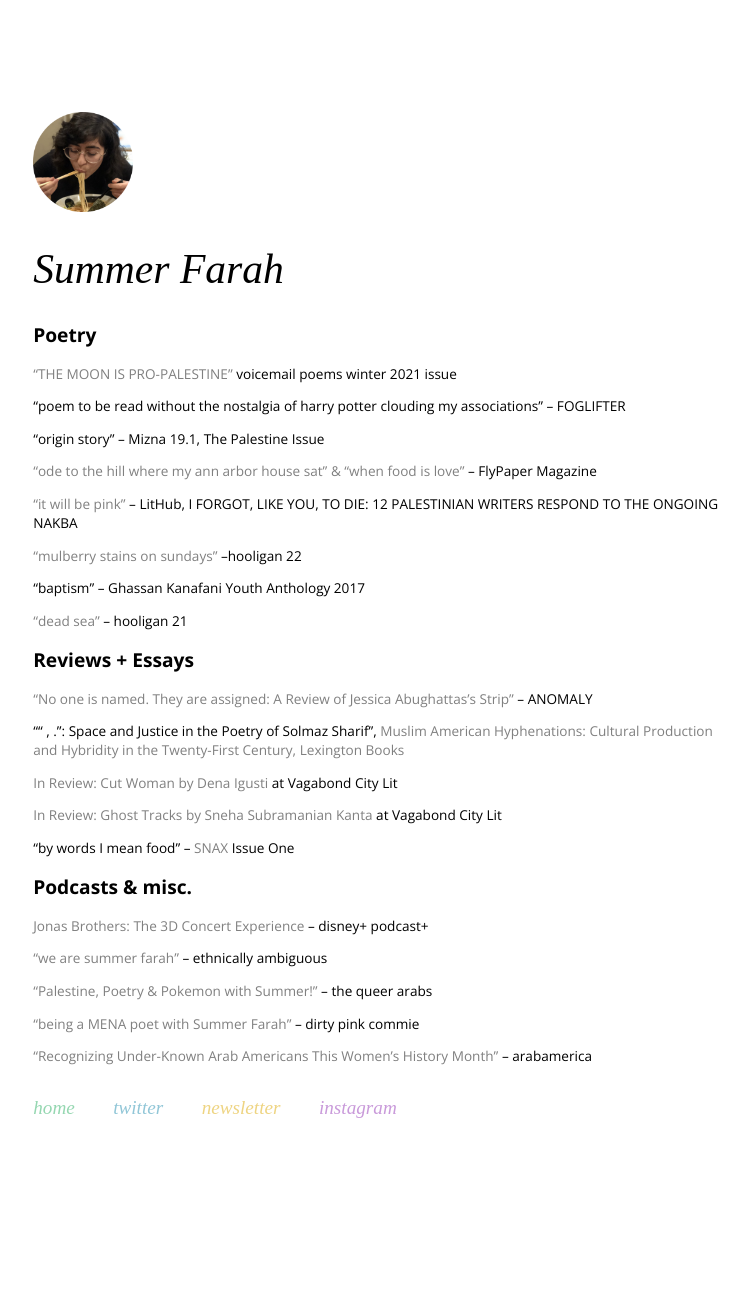
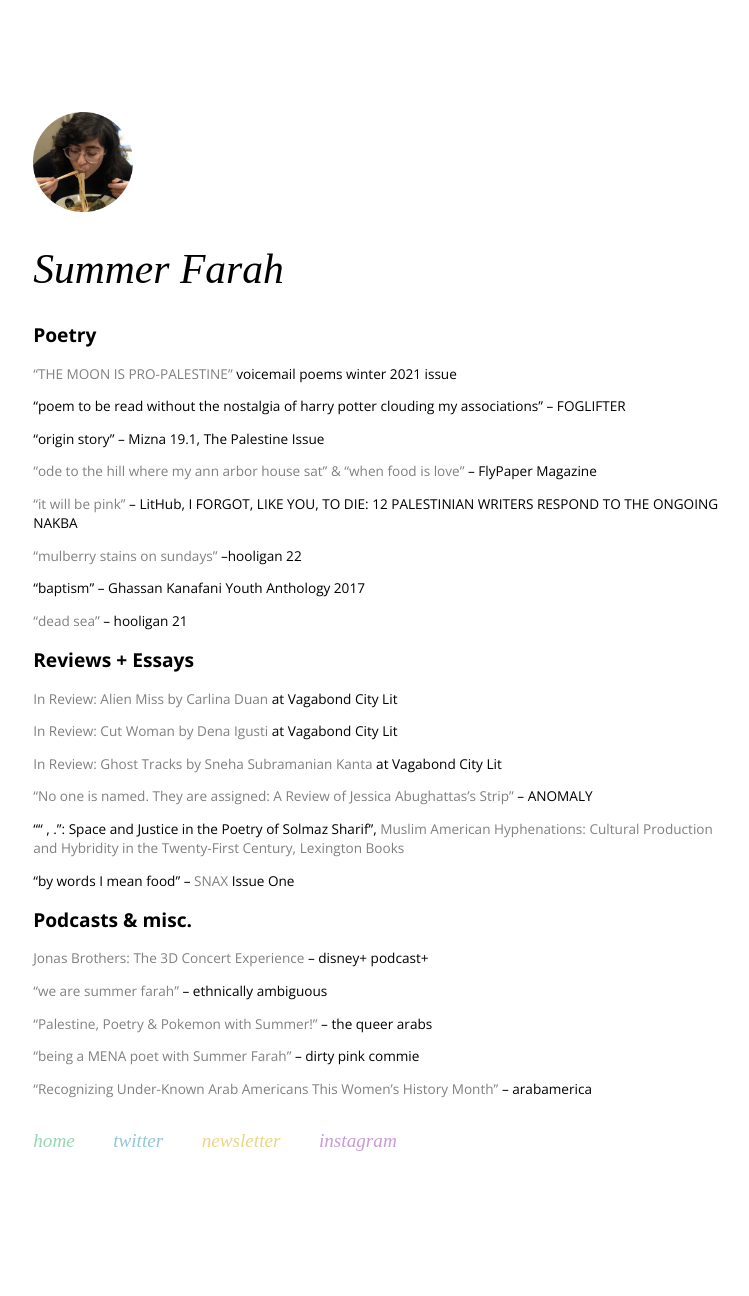
Before and after one commit to jilliangmeehan/summer-farah, a Jekyll site: the page built from work.html, in a window 1280 px wide. Shown: the whole page, without its empty margins (66-815 px from the left). Built offline with Jekyll 4.4.1, drawn with Linux system fonts in a browser that asks for light colours; some web fonts are replaced; before the commit the page ends 1263 px from its top, so only the background shows below that.

Commit message:
Update work.md

```diff
--- a/_includes/work.md
+++ b/_includes/work.md
@@ -16,13 +16,15 @@
 ["dead sea"](https://issuu.com/hooliganmag/docs/issue_21) – hooligan 21
 
 ## Reviews + Essays
-["No one is named. They are assigned: A Review of Jessica Abughattas’s Strip"](https://medium.com/anomalyblog/no-one-is-named-they-are-assigned-a-review-of-jessica-abughattas-strip-855a6016e12b) – ANOMALY
-
-"“ , .”: Space and Justice in the Poetry of Solmaz Sharif", [Muslim American Hyphenations: Cultural Production and Hybridity in the Twenty-First Century, Lexington Books](https://rowman.com/ISBN/9781793641298/Muslim-American-Hyphenations-Cultural-Production-and-Hybridity-in-the-Twenty-first-Century)
+[In Review: Alien Miss by Carlina Duan](https://vagabondcitylit.com/2021/03/15/in-review-alien-miss-by-carlina-duan/) at Vagabond City Lit
 
 [In Review: Cut Woman by Dena Igusti](https://vagabondcitylit.com/2020/12/14/in-review-cut-woman-by-dena-igusti/) at Vagabond City Lit
 
 [In Review: Ghost Tracks by Sneha Subramanian Kanta](https://vagabondcitylit.com/2021/02/15/in-review-ghost-tracks-by-sneha-subramanian-kanta/) at Vagabond City Lit
+
+["No one is named. They are assigned: A Review of Jessica Abughattas’s Strip"](https://medium.com/anomalyblog/no-one-is-named-they-are-assigned-a-review-of-jessica-abughattas-strip-855a6016e12b) – ANOMALY
+
+"“ , .”: Space and Justice in the Poetry of Solmaz Sharif", [Muslim American Hyphenations: Cultural Production and Hybridity in the Twenty-First Century, Lexington Books](https://rowman.com/ISBN/9781793641298/Muslim-American-Hyphenations-Cultural-Production-and-Hybridity-in-the-Twenty-first-Century)
 
 "by words I mean food" – [SNAX](https://snaxreport.com/) Issue One
 
```
